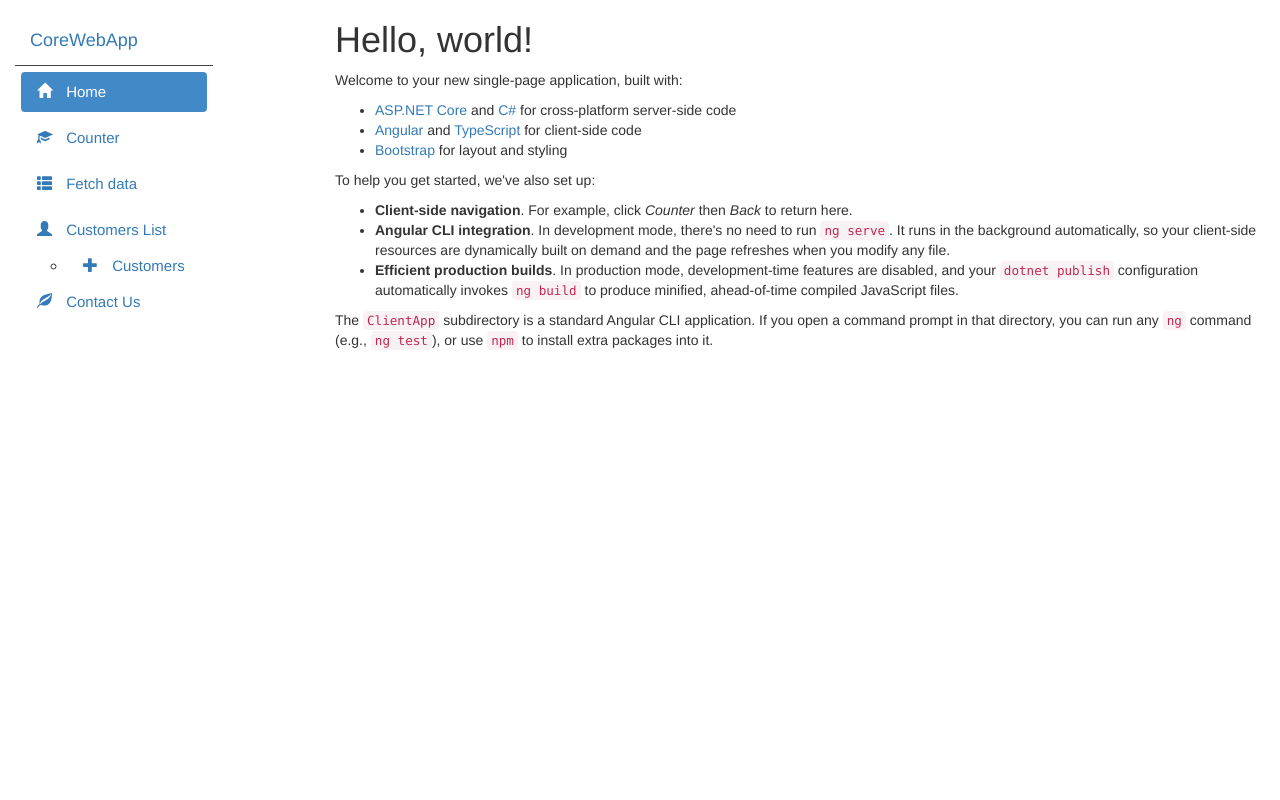
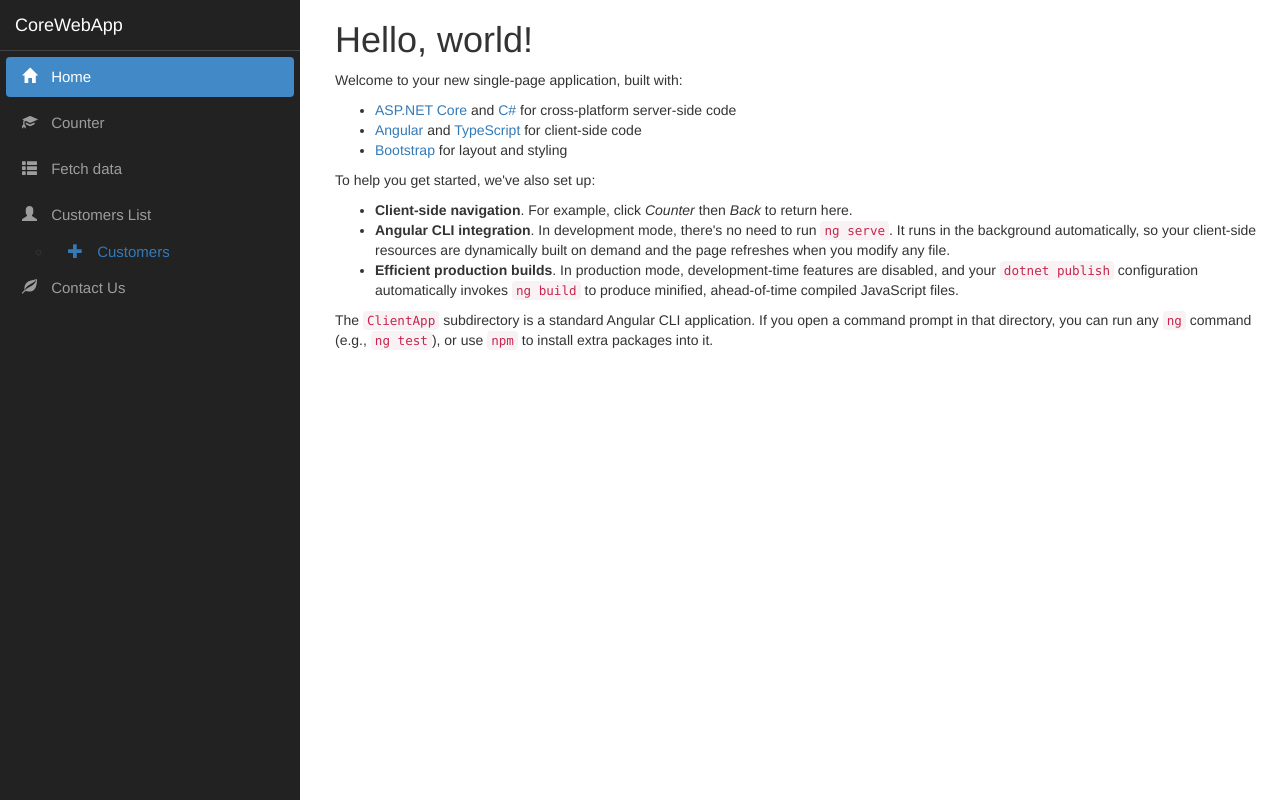
Before and after one commit to RamakrishnaMB/CoreWithAngular8, an Angular app in the folder CoreWebApp/ClientApp/: page / in a window 1280 px wide. Built offline with nearby package versions, Linux system fonts and the light colour scheme.

Commit message:
css inverse color menu fix

```diff
--- a/CoreWebApp/ClientApp/src/app/nav-menu/nav-menu.component.html
+++ b/CoreWebApp/ClientApp/src/app/nav-menu/nav-menu.component.html
@@ -1,5 +1,5 @@
 <div class='main-nav'>
-  <div class='navbar navbar-brand'>
+  <div class='navbar navbar-inverse'>
     <div class='navbar-header'>
       <button type='button' class='navbar-toggle' data-toggle='collapse' data-target='.navbar-collapse' [attr.aria-expanded]='isExpanded' (click)='toggle()'>
         <span class='sr-only'>Toggle navigation</span>
```
